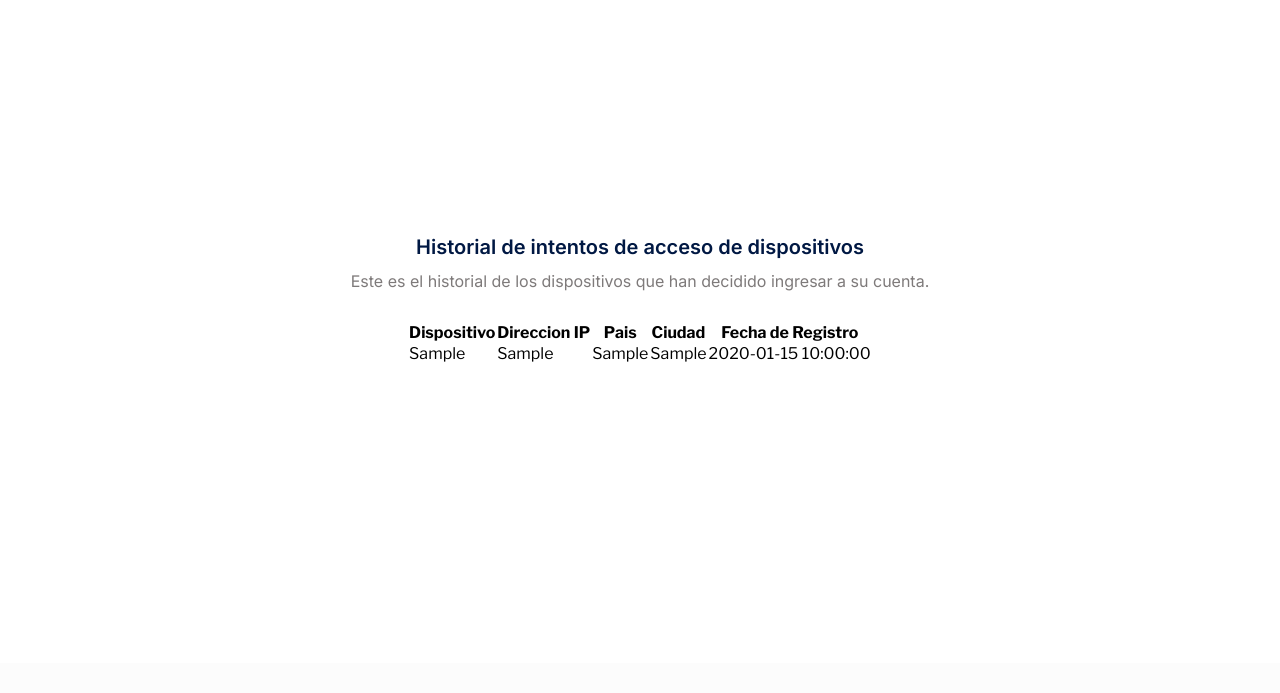
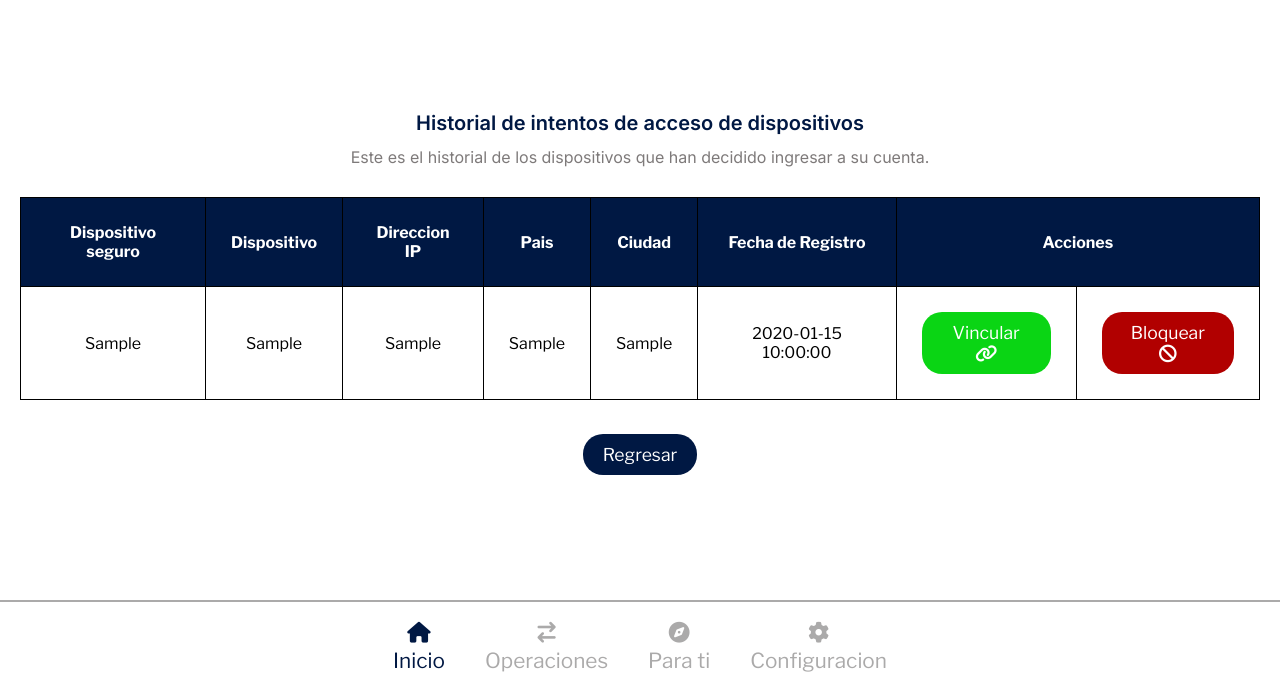
Before and after one commit to DevJourney19/Prototipado_BCP_ciberseguridad, a PHP site: page /consulta_dispositivos.php in a window 1280 px wide. Shown: the part 137-830 px from the top of the page. Before the commit the page ends 499 px from the top, so only its background shows below. Run offline with PHP 8.4, Linux system fonts and the light colour scheme; tables that the repository leaves empty or names only in its code hold one stand-in row (values such as "Sample post"); some libraries are stand-ins or nearby versions.

Commit message:
Se realizo el codigo para obtener la informacion de un dispositivo entrante

```diff
--- a/consulta_dispositivos.php
+++ b/consulta_dispositivos.php
@@ -1,13 +1,14 @@
 <?php
-$inc = include_once("fragmentos/conexion.php");
+$inc = include_once("php/util/connection.php");
 if ($inc) {
-    $consulta = "Select tipo_dispositivo, direccion_ip, pais, ciudad, fecha_registro from dispositivos";
-    $resultado = mysqli_query($enlace, $consulta);
+    conectar();
+    $consulta = consultar("Select dispositivo_seguro, tipo_dispositivo, direccion_ip,
+    pais, ciudad, fecha_registro from dispositivos where dispositivo_seguro= 0");
 }
 ?>
 
 <!DOCTYPE html>
-<html lang="en">
+<html lang="es">
 
 <head>
     <?php include 'fragmentos/head.php' ?>
@@ -36,18 +37,25 @@ if ($inc) {
 
             </div>
         </div>
-
-        <table>
+        <div class="tabla_responsiva">
+            <table border="1" class="tablita_equipos_no_deseados">
                 <tr>
+                    <th>Dispositivo seguro</th>
                     <th>Dispositivo</th>
                     <th>Direccion IP</th>
                     <th>Pais</th>
                     <th>Ciudad</th>
                     <th>Fecha de Registro</th>
+                    <th colspan="2">Acciones</th>
+
+
                 </tr>
-            <?php if ($resultado) {
+                <form action="#">
+                    <?php if ($consulta) {
                         //Se va a guardar los datos en cada posicion de un array
-                while ($row = $resultado->fetch_array()) {
+                        //al hacer la consulta te retorna ya con el array.
+                        foreach ($consulta as $row) {
+                            $dispo_seguro = $row["dispositivo_seguro"];
                             $tipo_dispositivo = $row["tipo_dispositivo"];
                             $direccion_ip = $row["direccion_ip"];
                             $pais = $row["pais"];
@@ -55,16 +63,26 @@ if ($inc) {
                             $fecha_registro = $row["fecha_registro"];
                             ?>
                             <tr>
+                                <td><?= $dispo_seguro ?></td>
                                 <td><?= $tipo_dispositivo ?></td>
                                 <td><?= $direccion_ip ?></td>
                                 <td><?= $pais ?></td>
                                 <td><?= $ciudad ?></td>
                                 <td><?= $fecha_registro ?></td>
+                                <td><button class="botoncito_accion_vincular">Vincular <i class="fa-solid fa-link"></i></button></td>
+                                <td><button class="botoncito_accion_bloquear">Bloquear <i class="fa-solid fa-ban"></i></button></td>
                             </tr>
                         <?php }
                     } ?>
+                </form>
             </table>
 
+        </div>
+        <a class="botoncito" href="dispositivos.php">Regresar</a>
+    </main>
+    <footer>
+        <?php include 'fragmentos/menubar.php' ?>
+    </footer>
     <script src="js/index.js"></script>
     <script src="js/utils.js"></script>
     <script src="js/dispositivos.js"></script>
--- a/dispositivos.css
+++ b/dispositivos.css
@@ -243,6 +243,69 @@ input:checked+label .radio-button {
     text-align: center;
 }
 
+/*consulta_dispositivos.php*/
+.tabla_responsiva {
+    width: 100%;
+    overflow-x: auto;
+    text-align: center;
+}
+
+.tablita_equipos_no_deseados {
+    border: 1px solid black;
+    border-collapse: collapse;
+    margin: auto;
+    padding: 20px;
+}
+
+.tablita_equipos_no_deseados td,
+th {
+    padding: 25px;
+}
+
+.botoncito {
+    background-color: #001843;
+    padding: 10px 20px;
+    font-size: 1.1em;
+    color: white;
+    font-weight: 400;
+    border-radius: 20px;
+    transition: all 0.3s;
+    margin-top:4px;
+    margin-bottom:14px;
+}
+
+.botoncito_accion_vincular {
+    background-color: #0ad514;
+    padding: 10px 20px;
+    font-size: 1.1em;
+    color: white;
+    font-weight: 400;
+    border-radius: 20px;
+    transition: all 0.3s;
+    border: 0px;
+}
+
+.botoncito_accion_bloquear {
+    background-color: #b10000;
+    padding: 10px 20px;
+    font-size: 1.1em;
+    color: white;
+    font-weight: 400;
+    border-radius: 20px;
+    transition: all 0.3s;
+    border: 0px;
+}
+
+.botoncito:hover,.botoncito_accion_vincular:hover,.botoncito_accion_bloquear:hover {
+    cursor: pointer;
+    scale: 1.1;
+}
+
+th{
+    background: #001843;
+    color: white;
+}
+
 @media (max-width: 900px) {
     .contenido-principal {
         width: 90%;
@@ -342,7 +405,6 @@ input:checked+label .radio-button {
     }
 
     .opciones-modal {
-
         margin: 1rem;
     }
 }
@@ -373,27 +435,32 @@ input:checked+label .radio-button {
         font-size: 1.5rem;
         margin: 0.3rem 0rem;
     }
+
     .descripcion-caja p {
         font-size: 14px;
         line-height: 1.1rem;
     }
+
     .opciones button {
         width: 246px;
         height: 59px;
         font-size: 1.3rem;
         margin-top: 1.6rem;
     }
+
     .dispositivo-vinculados>.imagen>img {
         width: 30%;
         height: 30%;
         margin: 1rem;
     }
+
     .opciones-modal button {
         width: 8rem;
         height: 3rem;
         margin: 0rem;
         font-size: 1rem;
     }
+
     .dispositivo-vinculados>.texto {
         font-size: 1.3rem;
     }
--- a/fragmentos/conexion.php
+++ /dev/null
@@ -1,8 +0,0 @@
-<?php
-
-$enlace = mysqli_connect("localhost:3308", "root", "", "seguridadbcp");
-
-if(!$enlace){
-    die("No pudo conectarse a la base de datos " . mysqli_connect_error());
-}
-//echo "Conexión exitosa";
--- a/php/util/connection.php
+++ b/php/util/connection.php
@@ -6,7 +6,11 @@ function conectar() {
   global $cnx;
   $cnx = mysqli_connect(HOST, USER, PASS, DATABASE, PORT);
   mysqli_query($cnx, "set names utf8");
+  if ($cnx->connect_error) {
+    die("Conexión fallida: " . $cnx->connect_error);
+  }
 }
+
 #Desconexión de la base de datos
 function desconectar(){
   global $cnx;
```
Also changed, not shown: direccion_ip.php (+25 -11 lines), index.php (+5 -3 lines), php/user_login.php (+11 -1 lines). Lines whose indentation alone changed are shown as unchanged.
